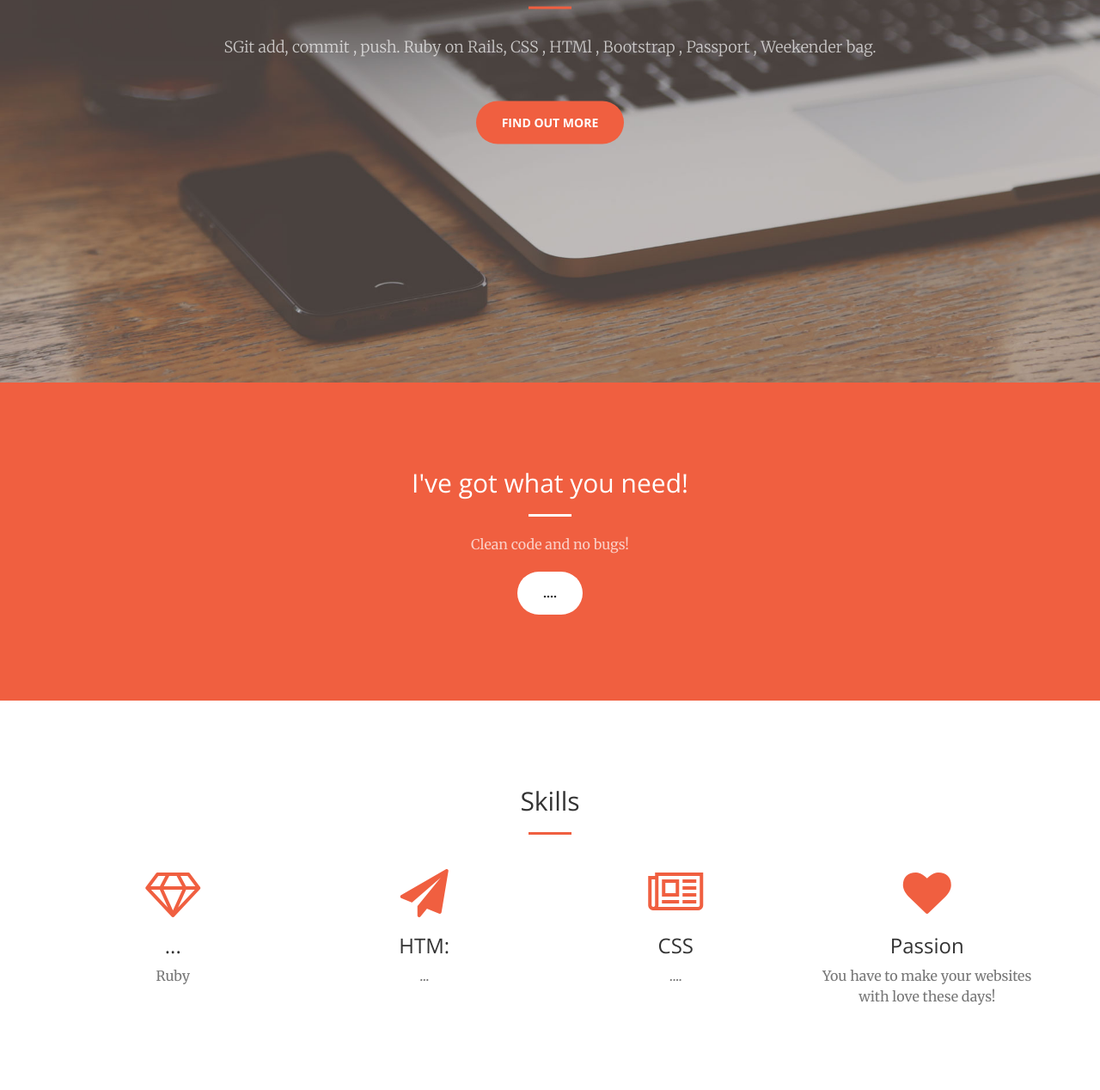
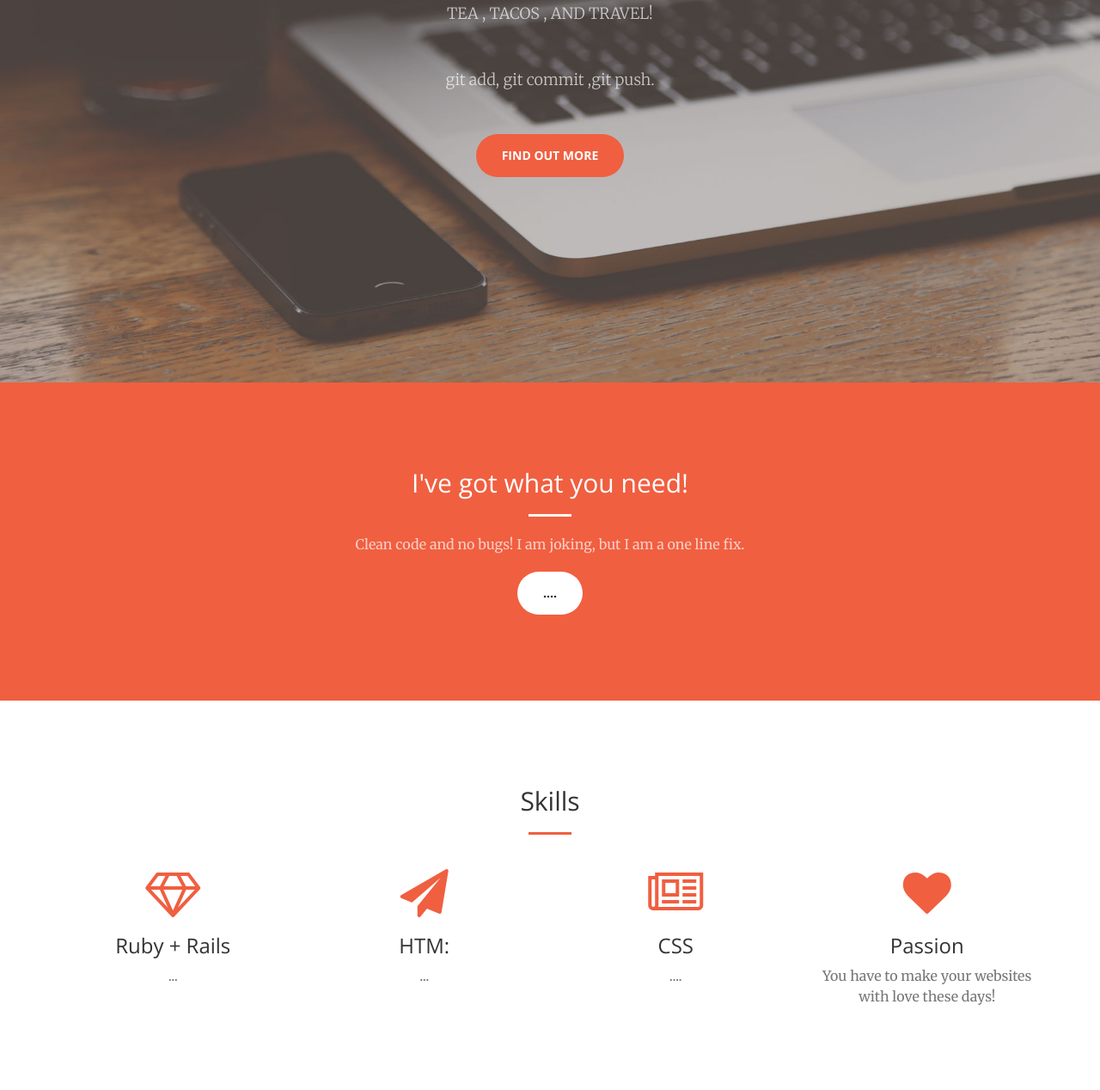
Before and after one commit to jonathanlmartinez/jonathanlmartinez.github.io, a website: page index.html in a window 1280 px wide. Shown: the part 355-1623 px from the top of the page at 86% size. Drawn offline with nearby package versions, Linux system fonts and the light colour scheme; grey boxes are pictures that could not be loaded.

Commit message:
replaces some text

```diff
--- a/index.html
+++ b/index.html
@@ -73,7 +73,8 @@
             <div class="header-content-inner">
                 <h1 id="homeHeading">Hey , I'm Jonathan </h1>
                 <hr>
-                <p>SGit add, commit , push. Ruby on Rails, CSS , HTMl , Bootstrap , Passport , Weekender bag.  </p>
+                <p> TEA , TACOS , AND TRAVEL!</p>
+                <p>git add, git commit ,git push.</p>
                 <a href="#about" class="btn btn-primary btn-xl page-scroll">Find Out More</a>
             </div>
         </div>
@@ -85,7 +86,7 @@
                 <div class="col-lg-8 col-lg-offset-2 text-center">
                     <h2 class="section-heading">I've got what you need!</h2>
                     <hr class="light">
-                    <p class="text-faded">Clean code and no bugs!</p>
+                    <p class="text-faded">Clean code and no bugs! I am joking, but I am a one line fix.</p>
                     <a href="#services" class="page-scroll btn btn-default btn-xl sr-button">....</a>
                 </div>
             </div>
@@ -106,8 +107,8 @@
                 <div class="col-lg-3 col-md-6 text-center">
                     <div class="service-box">
                         <i class="fa fa-4x fa-diamond text-primary sr-icons"></i>
-                        <h3>...</h3>
-                        <p class="text-muted">Ruby</p>
+                        <h3>Ruby + Rails </h3>
+                        <p class="text-muted">...</p>
                     </div>
                 </div>
                 <div class="col-lg-3 col-md-6 text-center">
```
